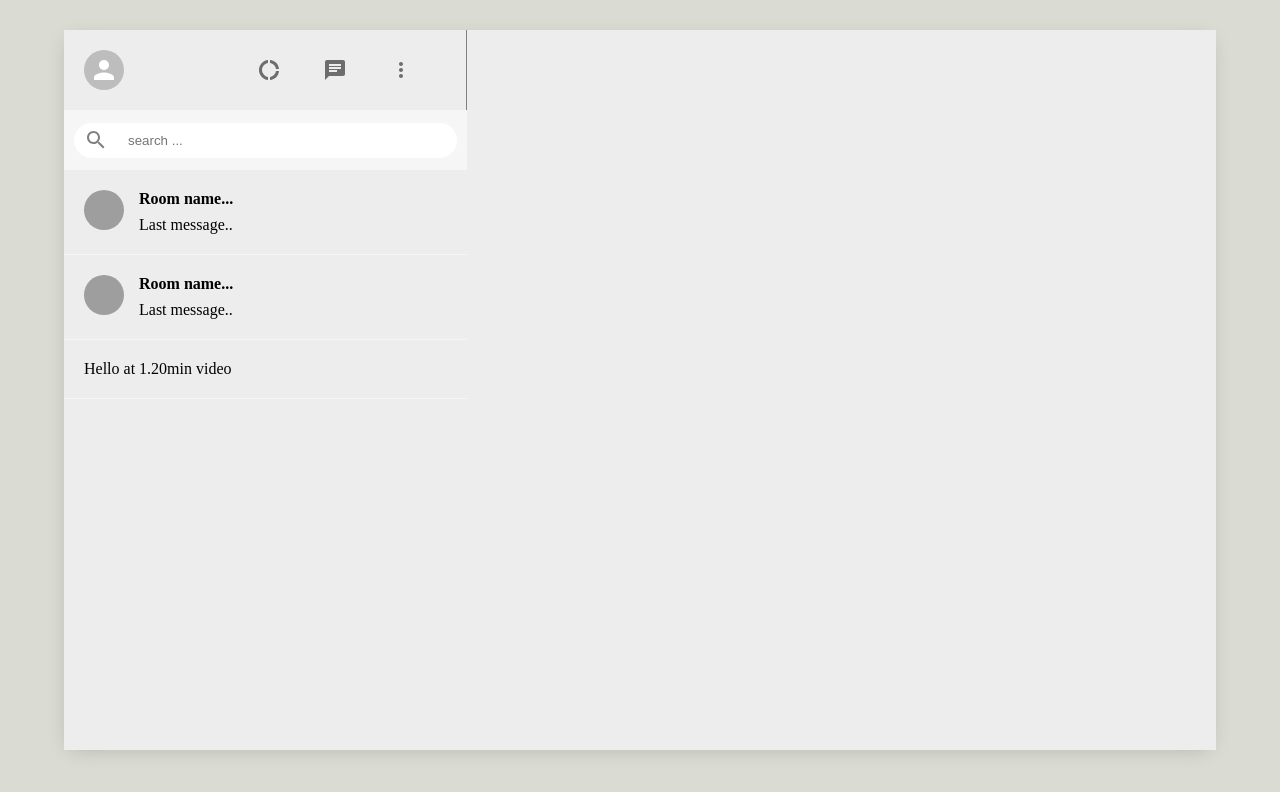
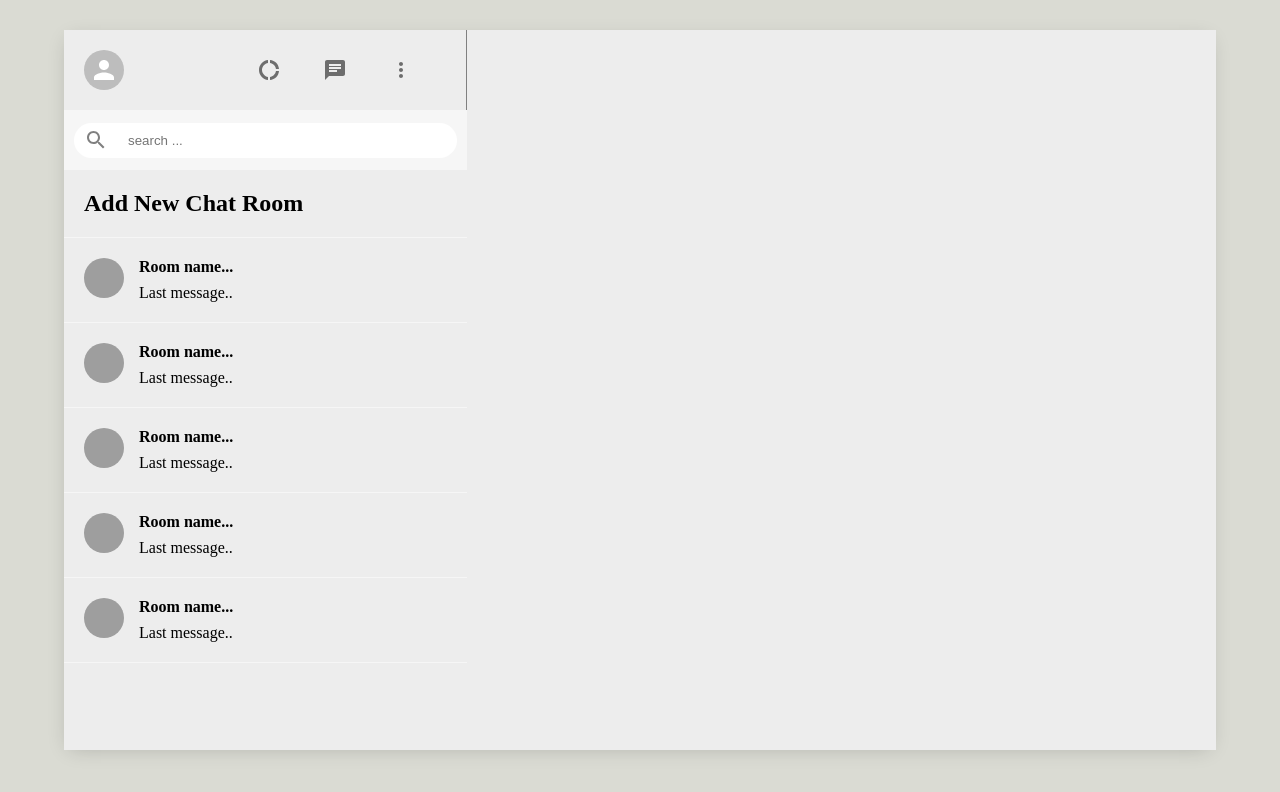
Before and after one commit to GitG3H/cc-cloud-native, a React (Create React App) app: page / in a window 1280 px wide. Shown: the top 792 px of the page. Built offline with nearby package versions, Linux system fonts and the light colour scheme; grey boxes are pictures that could not be loaded.

Commit message:
SidebarChat

```diff
--- a/src/Components/Sidebar/Sidebar.jsx
+++ b/src/Components/Sidebar/Sidebar.jsx
@@ -32,9 +32,12 @@ function Sidebar() {
         </div>
       </div>
       <div className="sidebar__chats">
-        <SidebarChat addNewChart="" />
-        <SidebarChat addNewChart="" />
-        <SidebarChat addNewChart="fef" />
+        <SidebarChat addNewChat />
+        <SidebarChat />
+        <SidebarChat />
+        <SidebarChat />
+        <SidebarChat />
+        <SidebarChat />
       </div>
     </div>
   );
--- a/src/Components/SidebarChat/SidebarChat.jsx
+++ b/src/Components/SidebarChat/SidebarChat.jsx
@@ -2,7 +2,7 @@ import React, { useEffect, useState } from "react";
 import "./SidebarChat.css";
 import Avatar from "@mui/material/Avatar";
 
-function SidebarChat({ addNewChart }) {
+function SidebarChat({ addNewChat }) {
   const [seed, setSeed] = useState("");
   const [avatarList, setAvatarList] = useState([
     "Peanut",
@@ -31,7 +31,7 @@ function SidebarChat({ addNewChart }) {
     setSeed(Math.floor(Math.random() * avatarList.length));
   }, [avatarList]);
 
-  return !addNewChart ? (
+  return !addNewChat ? (
     <div className="sidebarChat">
       <Avatar
         src={`https://api.dicebear.com/6.x/adventurer/svg?seed=${seed}`}
@@ -43,7 +43,7 @@ function SidebarChat({ addNewChart }) {
     </div>
   ) : (
     <div onClick={createChart} className="sidebarChat">
-      Hello at 1.20min video
+      <h2>Add New Chat Room</h2>
     </div>
   );
 }
```
